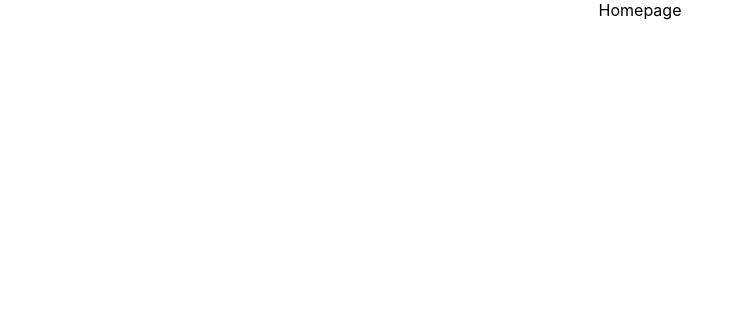
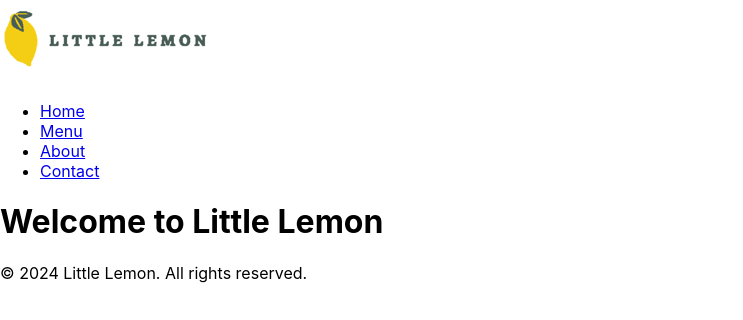
Before and after one commit to gabrielpuga/llemon_repo, a React (Create React App) app: page / in a window 1280 px wide. Shown: the top 320 px of the page, without its empty margins (0-743 px from the left). Built offline with nearby package versions, Linux system fonts and the light colour scheme.

Commit message:
commiting progress until open graph protocol data

```diff
--- a/public/index.html
+++ b/public/index.html
@@ -24,6 +24,10 @@
       work correctly both with client-side routing and a non-root public URL.
       Learn how to configure a non-root public URL by running `npm run build`.
     -->
+    <meta property="og:title" content="Little Lemon Restaurant" />
+    <meta property="og:description" content="Discover a unique culinary experience at Little Lemon, where every dish is crafted with care." />
+    <meta property="og:image" content="%PUBLIC_URL%/assets/images/NAV-LOGO.png" />
+    <meta property="og:url" content="http://localhost:3000" />
     <title>React App</title>
   </head>
   <body>
--- a/src/App.js
+++ b/src/App.js
@@ -1,10 +1,22 @@
 import './App.css';
+import React from 'react';
+import Header from './Header';
+import Nav from './Nav';
+import Main from './Main';
+import Footer from './Footer';
 
 function App() {
   return (
-    <div className="App">
-      Homepage
-    </div>
+    <>
+      <Header>Homepage
+      </Header>
+      <Nav>
+      </Nav>
+      <Main>
+      </Main>
+      <Footer>
+      </Footer>
+    </>
   );
 }
 
--- /dev/null
+++ b/src/Footer.js
@@ -0,0 +1,12 @@
+import './App.css';
+
+function Footer() {
+  return (
+    <footer>
+      <p>&copy; 2024 Little Lemon. All rights reserved.</p>
+
+    </footer>
+  );
+}
+
+export default Footer;
--- /dev/null
+++ b/src/Header.js
@@ -0,0 +1,12 @@
+import './App.css';
+import React from 'react';
+
+function Header() {
+  return (
+    <header>
+      <img src="/assets/images/NAV-LOGO.png" alt="Little Lemon Logo" />
+    </header>
+  );
+}
+
+export default Header;
--- /dev/null
+++ b/src/Main.js
@@ -0,0 +1,12 @@
+import './App.css';
+
+function Main() {
+  return (
+    <main>
+      <h1>Welcome to Little Lemon</h1>
+
+    </main>
+  );
+}
+
+export default Main;
--- /dev/null
+++ b/src/Nav.js
@@ -0,0 +1,16 @@
+import './App.css';
+
+function Nav() {
+  return (
+    <nav>
+      <ul>
+        <li><a href="/">Home</a></li>
+        <li><a href="/menu">Menu</a></li>
+        <li><a href="/about">About</a></li>
+        <li><a href="/contact">Contact</a></li>
+      </ul>
+    </nav>
+  );
+}
+
+export default Nav;
```
Also changed, not shown: public/assets/images/NAV-LOGO.png (added).
